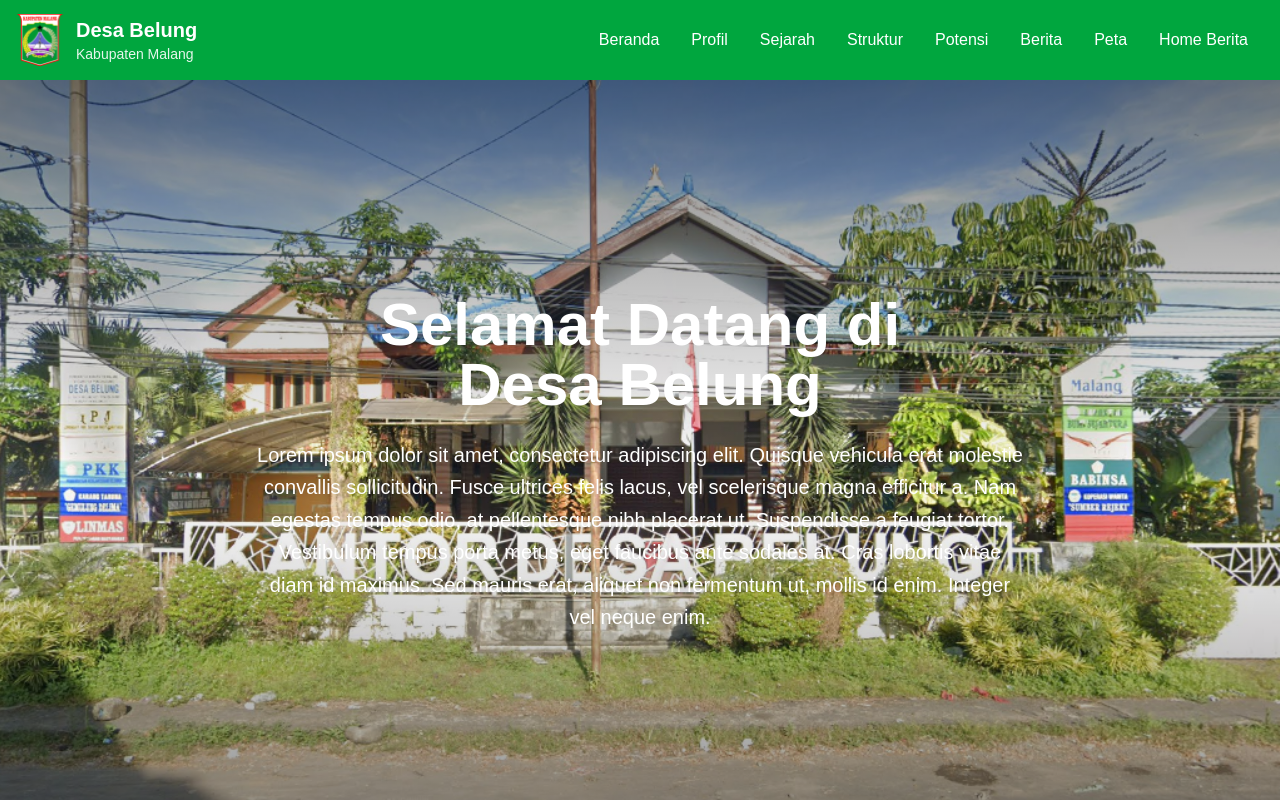
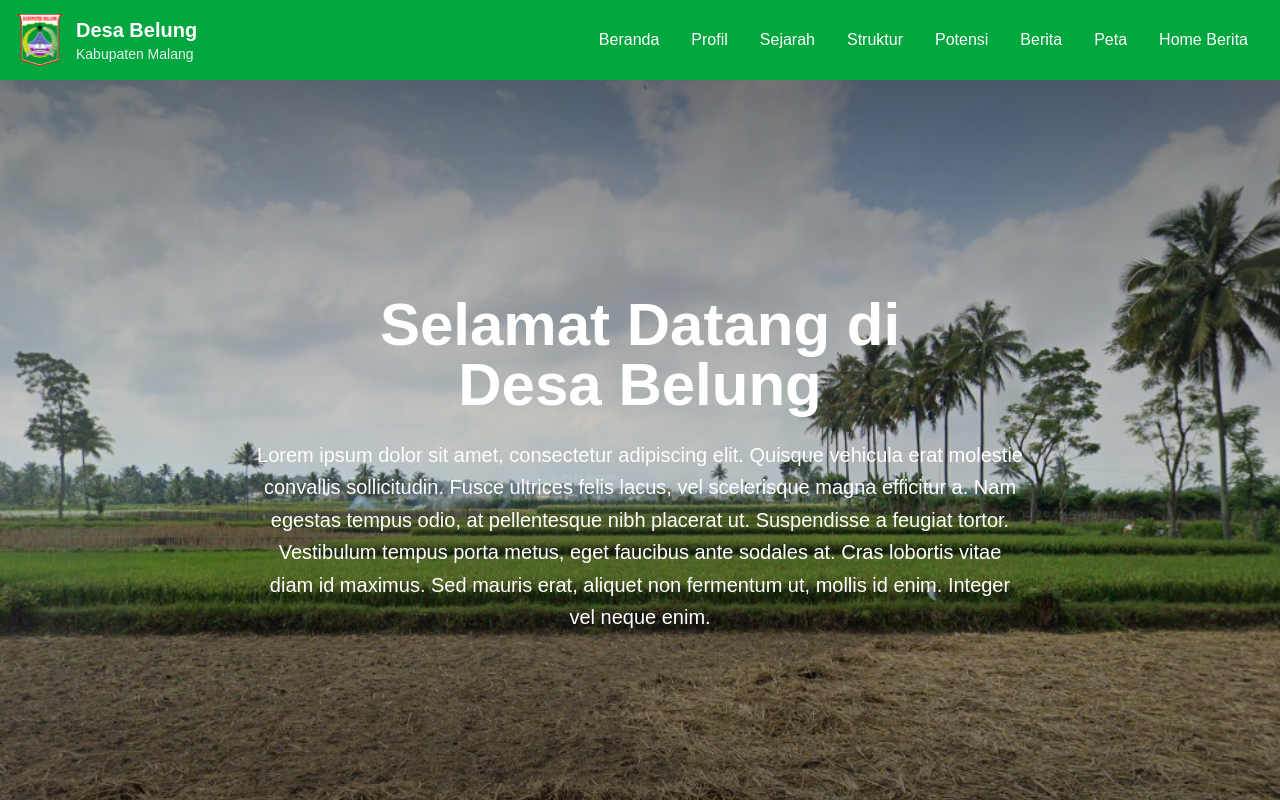
Before and after one commit to AgungAryansyah/website-desa-belung, a Next.js app: page / in a window 1280 px wide. Shown: the top 800 px of the page. Built offline with nearby package versions, Linux system fonts and the light colour scheme.

Commit message:
feat:carousel landing page

```diff
--- a/src/app/(pages)/landing/Hero.js
+++ b/src/app/(pages)/landing/Hero.js
@@ -1,39 +1,86 @@
-import Image from 'next/image';
+"use client";
+import Image from "next/image";
+import { Swiper, SwiperSlide } from "swiper/react";
+import { Autoplay, Pagination, Navigation } from "swiper/modules";
+
+const heroImages = [
+  {
+    id: 1,
+    src: "/landing/images/background_3.png",
+    alt: "Pemandangan Desa Belung 1",
+  },
+  {
+    id: 2,
+    src: "/landing/images/background_2.png", // Ganti dengan path gambar Anda yang lain
+    alt: "Pemandangan Desa Belung 2",
+  },
+  {
+    id: 3,
+    src: "/landing/images/background_1.png", // Ganti dengan path gambar Anda yang lain
+    alt: "Pemandangan Desa Belung 3",
+  },
+];
 
 const Hero = () => {
   return (
     <section className="relative h-screen bg-cover bg-center bg-no-repeat">
       {/* Background Image */}
       <div className="absolute inset-0 z-0">
+        <Swiper
+          spaceBetween={0} // Tidak ada jarak antar slide
+          centeredSlides={true}
+          autoplay={{
+            delay: 3000, // Geser setiap 5 detik
+            disableOnInteraction: false, // Lanjutkan autoplay bahkan setelah interaksi
+          }}
+          pagination={{
+            clickable: true,
+          }}
+          navigation={false} // Tampilkan tombol navigasi
+          modules={[Autoplay, Pagination, Navigation]}
+          className="w-full h-full" // Swiper memenuhi div parent
+        >
+          {heroImages.map((image) => (
+            <SwiperSlide key={image.id}>
               <div className="relative w-full h-full">
                 <Image
-            src="/landing/images/background_3.png"
-            alt="Desa Belung"
+                  src={image.src}
+                  alt={image.alt}
                   width={1920}
                   height={1080}
-            priority
+                  priority // Tetap berikan priority untuk gambar pertama jika di-render di awal
                   className="object-cover w-full h-full"
                   quality={100}
                   style={{
-              aspectRatio: '16/9',
-              objectFit: 'cover'
+                    aspectRatio: "16/9",
+                    objectFit: "cover",
                   }}
                 />
+                {/* Overlay gradient untuk readability teks */}
                 <div className="absolute inset-0 bg-gradient-to-t from-black via-transparent to-black opacity-50"></div>
               </div>
+            </SwiperSlide>
+          ))}
+        </Swiper>
       </div>
 
       {/* Content */}
       <div className="relative z-10 flex items-center justify-center h-full text-center text-white px-4">
         <div className="max-w-4xl">
           <h1 className="text-5xl md:text-6xl font-bold mb-6">
-            Selamat Datang di<br />
+            Selamat Datang di
+            <br />
             Desa Belung
           </h1>
           <p className="text-lg md:text-xl mb-8 leading-relaxed max-w-3xl mx-auto">
-            Lorem ipsum dolor sit amet, consectetur adipiscing elit. Quisque vehicula erat molestie convallis sollicitudin. Fusce ultrices felis lacus, vel scelerisque magna efficitur a. Nam egestas tempus odio, at pellentesque nibh placerat ut. Suspendisse a feugiat tortor. Vestibulum tempus porta metus, eget faucibus ante sodales at. Cras lobortis vitae diam id maximus. Sed mauris erat, aliquet non fermentum ut, mollis id enim. Integer vel neque enim.
+            Lorem ipsum dolor sit amet, consectetur adipiscing elit. Quisque
+            vehicula erat molestie convallis sollicitudin. Fusce ultrices felis
+            lacus, vel scelerisque magna efficitur a. Nam egestas tempus odio,
+            at pellentesque nibh placerat ut. Suspendisse a feugiat tortor.
+            Vestibulum tempus porta metus, eget faucibus ante sodales at. Cras
+            lobortis vitae diam id maximus. Sed mauris erat, aliquet non
+            fermentum ut, mollis id enim. Integer vel neque enim.
           </p>
-
         </div>
       </div>
     </section>
--- a/src/app/globals.css
+++ b/src/app/globals.css
@@ -1,3 +1,7 @@
+@import "swiper/css";
+@import "swiper/css/pagination";
+@import "swiper/css/navigation";
+
 @import "tailwindcss";
 
 :root {
```
Also changed, not shown: package.json (+3 -4 lines), 1 other file (tests, documents, lock files or other folders). Lines whose indentation alone changed are shown as unchanged.
